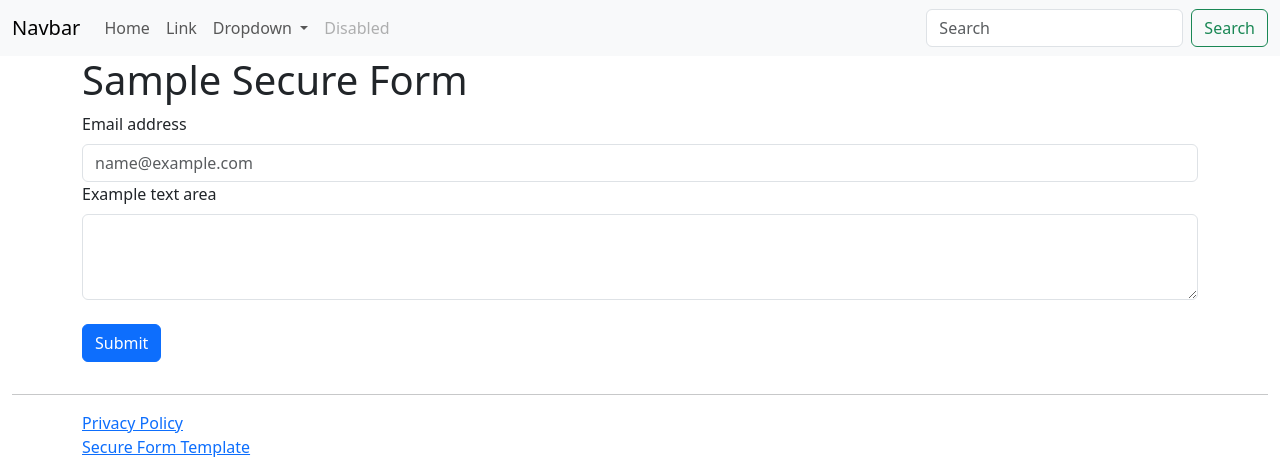
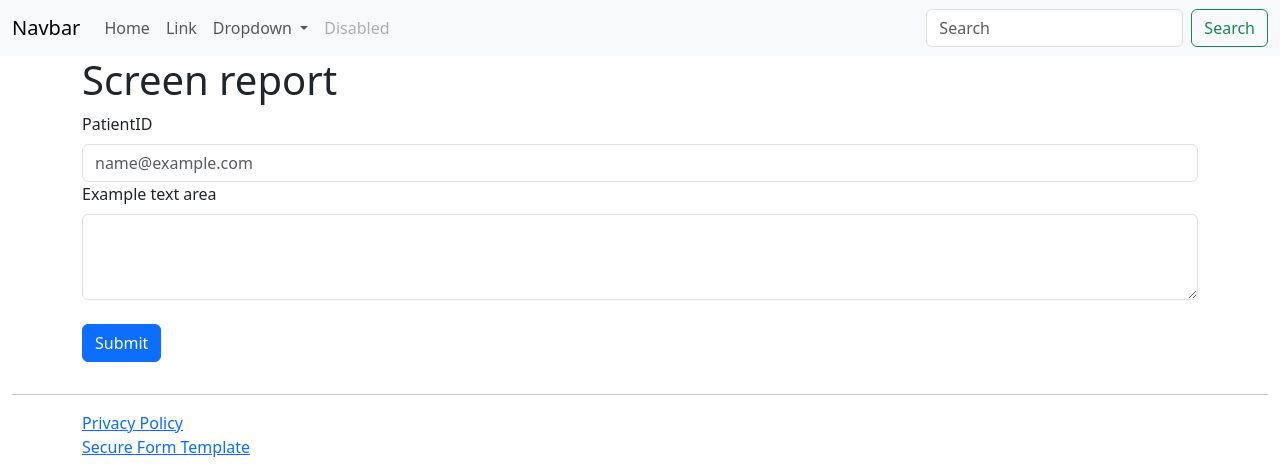
Before and after one commit to jens07nj/Software-Engineering-Project-Part-1, a Flask app: page /form.html in a window 1280 px wide. Shown: the top 476 px of the page. Run offline with Flask 3, Linux system fonts and the light colour scheme; some libraries are stand-ins or nearby versions.

Commit message:
I have created a databases for the form and staff ID, my next step is to make the form httml

```diff
--- a/templates/form.html
+++ b/templates/form.html
@@ -1,26 +1,41 @@
-{% extends 'layout.html' %}
-{% block content %}
+{% extends 'layout.html' %} {% block content %}
 <div class="container">
   <div class="row">
-    <h1>Sample Secure Form</h1>
+    <h1>Screen report</h1>
   </div>
 </div>
 <div class="container">
   <div class="row">
     <form action="/form.html" method="POST" class="box">
       <div class="col-auto">
-        <label name="exampleFormControlInput1" class="form-label">Email address</label>
-        <input name="email" type="email" class="form-control" id="exampleFormControlInput1" pattern="[a-z0-9._%+-]+@[a-z0-9.-]+\.[a-z]{2, 4}$" placeholder="name@example.com">
+        <label name="exampleFormControlInput1" class="form-label"
+          >PatientID</label
+        >
+        <input
+          name="PatientID"
+          type="email"
+          class="form-control"
+          id="exampleFormControlInput1"
+          pattern="[a-z0-9._%+-]+@[a-z0-9.-]+\.[a-z]{2, 4}$"
+          placeholder="name@example.com"
+        />
       </div>
       <div class="col-auto">
-        <label for="exampleFormControlTextarea1" class="form-label">Example text area</label>
-        <textarea class="form-control" name="text" id="exampleFormControlTextarea1" rows="3"></textarea>
+        <label for="exampleFormControlTextarea1" class="form-label"
+          >Example text area</label
+        >
+        <textarea
+          class="form-control"
+          name="text"
+          id="exampleFormControlTextarea1"
+          rows="3"
+        ></textarea>
       </div>
-      <br/>
+      <br />
       <div class="col-auto">
         <button type="submit" class="btn btn-primary mb-3">Submit</button>
       </div>
-      <input type="hidden" name="csrf_token" value = "{{ csrf_token() }}" />
+      <input type="hidden" name="csrf_token" value="{{ csrf_token() }}" />
     </form>
   </div>
 </div>
--- a/templates/index.html
+++ b/templates/index.html
@@ -2,7 +2,7 @@
 {% block content %}
 <div class="container">
     <div class="row">
-        <h1 class="display-1">Hello world!</h1>
+        <h1 class="display-1">Screen report</h1>
     </div>
     <div class="row">
 
```
Also changed, not shown: databaseFiles/database.db, 2 other files.
